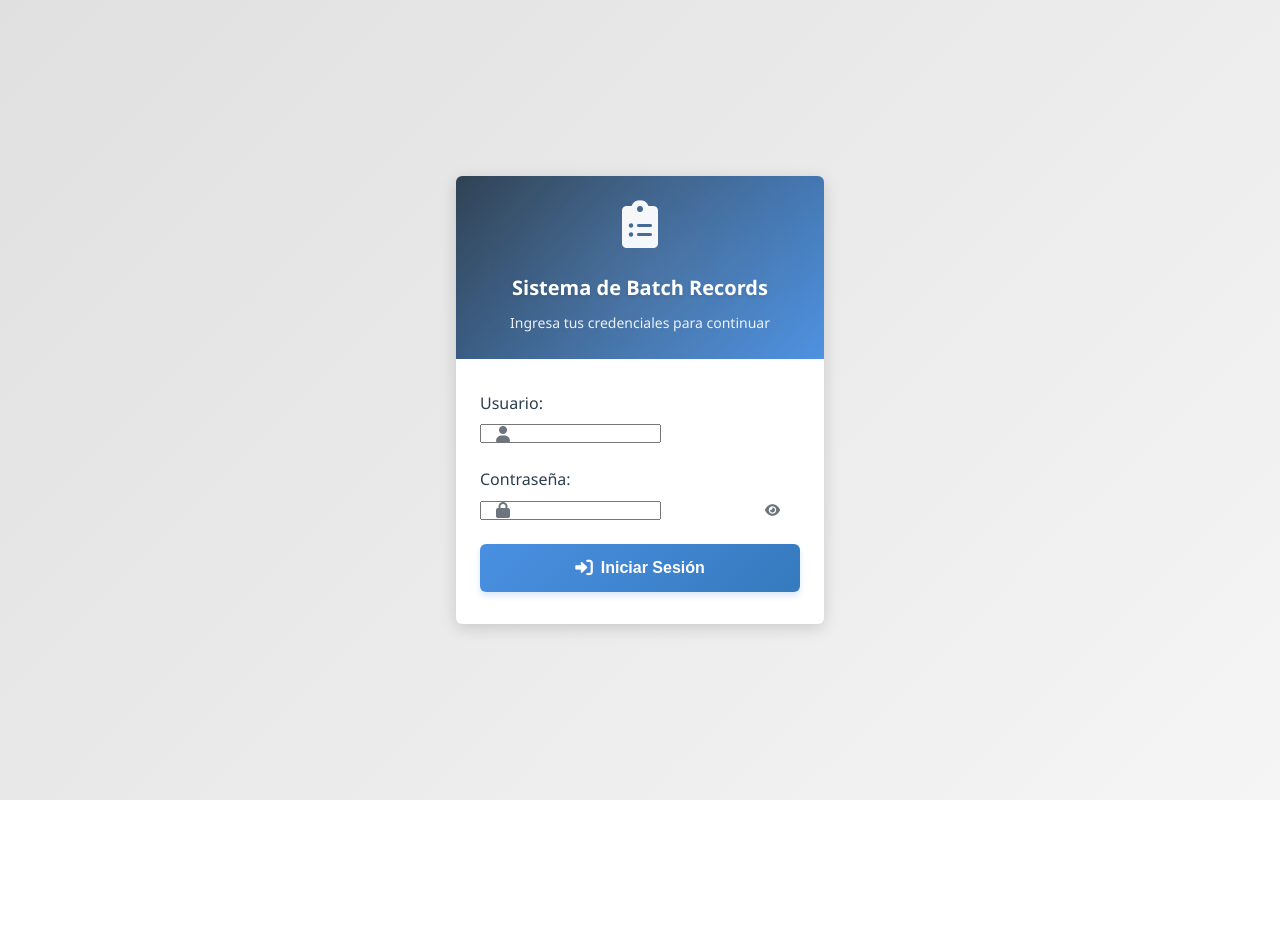
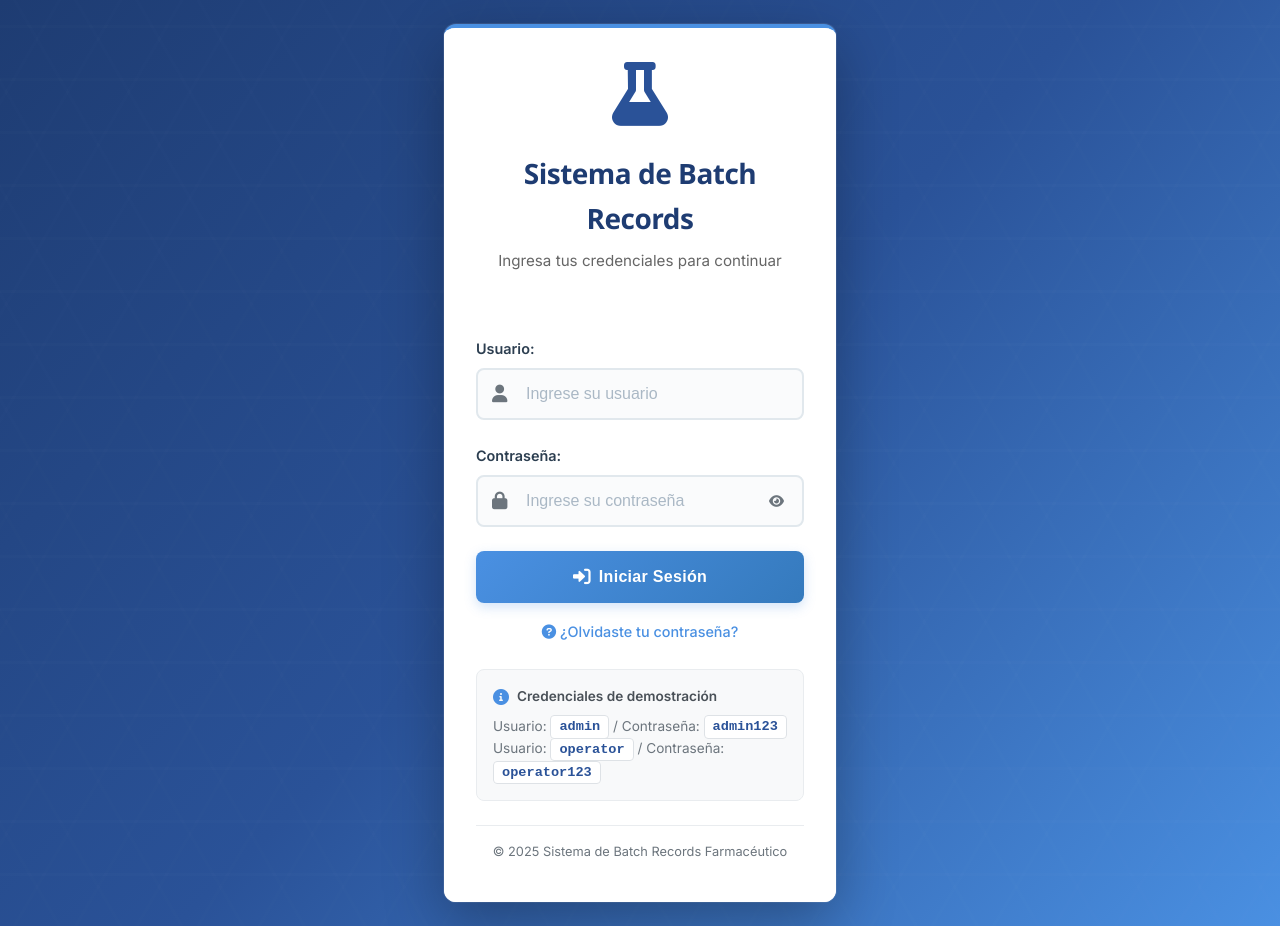
Before and after one commit to jusgad/batch-records-system, a website: page frontend/index.html in a window 1280 px wide. Before the commit the page ends 800 px from the top, so only its background shows below. Drawn offline with Linux system fonts and the light colour scheme; no server answers.

Commit message:
Cambios 2.0

```diff
--- a/frontend/index.html
+++ b/frontend/index.html
@@ -47,7 +47,7 @@
             <div class="login-container">
                 <div class="login-card">
                     <div class="login-header">
-                        <i class="fas fa-clipboard-list login-icon"></i>
+                        <i class="fas fa-flask login-icon"></i>
                         <h1>Sistema de Batch Records</h1>
                         <p>Ingresa tus credenciales para continuar</p>
                     </div>
@@ -57,7 +57,7 @@
                             <label for="username">Usuario:</label>
                             <div class="input-group">
                                 <i class="fas fa-user input-icon"></i>
-                                <input type="text" id="username" name="username" required>
+                                <input type="text" id="username" name="username" class="form-control" placeholder="Ingrese su usuario" required>
                             </div>
                         </div>
 
@@ -65,11 +65,11 @@
                             <label for="password">Contraseña:</label>
                             <div class="input-group">
                                 <i class="fas fa-lock input-icon"></i>
-                                <input type="password" id="password" name="password" required>
+                                <input type="password" id="password" name="password" class="form-control" placeholder="Ingrese su contraseña" required>
                                 <button type="button" class="password-toggle" onclick="togglePassword()">
                                     <i class="fas fa-eye"></i>
                                 </button>
-                            </div>
+            </div>
                         </div>
 
                         <button type="submit" class="login-btn">
@@ -78,6 +78,25 @@
                         </button>
 
                         <div id="login-error" class="error-message" style="display: none;"></div>
+
+                        <div class="forgot-password">
+                            <a href="#"><i class="fas fa-question-circle"></i> ¿Olvidaste tu contraseña?</a>
+                        </div>
+
+                        <div class="demo-credentials">
+                            <div class="demo-credentials-header">
+                                <i class="fas fa-info-circle"></i>
+                                <span>Credenciales de demostración</span>
+                            </div>
+                            <div class="demo-credentials-content">
+                                Usuario: <code>admin</code> / Contraseña: <code>admin123</code><br>
+                                Usuario: <code>operator</code> / Contraseña: <code>operator123</code>
+                            </div>
+                        </div>
+
+                        <div class="login-footer">
+                            <p>&copy; 2025 Sistema de Batch Records Farmacéutico</p>
+                        </div>
                     </form>
                 </div>
             </div>
--- a/frontend/styles/auth.css
+++ b/frontend/styles/auth.css
@@ -1,3 +1,6 @@
+/* Import modern font */
+@import url('https://fonts.googleapis.com/css2?family=Inter:wght@400;500;600;700&display=swap');
+
 /* Authentication styles */
 .page-container {
     min-height: 100vh;
@@ -5,6 +8,25 @@
     align-items: center;
     justify-content: center;
     transition: all 0.3s ease;
+    background: linear-gradient(135deg, #1e3c72 0%, #2a5298 50%, #4a90e2 100%);
+    position: relative;
+    overflow: hidden;
+}
+
+/* Hexagon pattern background */
+.page-container::before {
+    content: '';
+    position: absolute;
+    top: 0;
+    left: 0;
+    right: 0;
+    bottom: 0;
+    background-image:
+        repeating-linear-gradient(0deg, transparent, transparent 50px, rgba(255,255,255,.03) 50px, rgba(255,255,255,.03) 53px),
+        repeating-linear-gradient(60deg, transparent, transparent 50px, rgba(255,255,255,.02) 50px, rgba(255,255,255,.02) 53px),
+        repeating-linear-gradient(120deg, transparent, transparent 50px, rgba(255,255,255,.02) 50px, rgba(255,255,255,.02) 53px);
+    opacity: 0.4;
+    z-index: 0;
 }
 
 .page-container.active {
@@ -18,16 +40,20 @@
 /* Login container */
 .login-container {
     width: 100%;
-    max-width: 400px;
-    padding: var(--spacing-md);
+    max-width: 440px;
+    padding: var(--spacing-lg);
+    position: relative;
+    z-index: 1;
 }
 
 .login-card {
     background: white;
-    border-radius: var(--border-radius);
-    box-shadow: var(--box-shadow-lg);
+    border-radius: 12px;
+    box-shadow: 0 20px 60px rgba(0, 0, 0, 0.3), 0 0 0 1px rgba(255, 255, 255, 0.1);
     overflow: hidden;
     animation: slideInUp 0.6s ease-out;
+    border-top: 4px solid #4a90e2;
+    font-family: 'Inter', 'Segoe UI', -apple-system, BlinkMacSystemFont, sans-serif;
 }
 
 @keyframes slideInUp {
@@ -44,71 +70,60 @@
 /* Login header */
 .login-header {
     text-align: center;
-    padding: var(--spacing-xl) var(--spacing-lg) var(--spacing-lg);
-    background: linear-gradient(135deg, var(--header-bg), var(--section-title-bg));
-    color: white;
+    padding: 2.5rem 2rem 2rem;
+    background: white;
     position: relative;
-    overflow: hidden;
-}
-
-.login-header::before {
-    content: '';
-    position: absolute;
-    top: -50%;
-    right: -50%;
-    width: 200%;
-    height: 200%;
-    background: radial-gradient(circle, rgba(255,255,255,0.1) 0%, transparent 70%);
-    animation: pulse 3s ease-in-out infinite;
-}
-
-@keyframes pulse {
-    0%, 100% { transform: scale(1); opacity: 0.5; }
-    50% { transform: scale(1.1); opacity: 0.8; }
 }
 
 .login-icon {
-    font-size: 3rem;
-    margin-bottom: var(--spacing-md);
-    opacity: 0.95;
+    font-size: 4rem;
+    margin-bottom: 1.2rem;
+    color: #2a5298;
     position: relative;
     z-index: 1;
     animation: float 3s ease-in-out infinite;
+    display: inline-block;
 }
 
 @keyframes float {
     0%, 100% { transform: translateY(0px); }
-    50% { transform: translateY(-10px); }
+    50% { transform: translateY(-8px); }
 }
 
 .login-header h1 {
-    font-size: var(--font-size-xl);
+    font-size: 1.75rem;
     font-weight: 700;
-    margin-bottom: var(--spacing-sm);
+    margin-bottom: 0.5rem;
     position: relative;
     z-index: 1;
-    text-shadow: 0 2px 4px rgba(0,0,0,0.1);
+    color: #1e3c72;
+    font-family: 'Segoe UI', -apple-system, BlinkMacSystemFont, sans-serif;
+    letter-spacing: -0.5px;
 }
 
 .login-header p {
-    opacity: 0.9;
-    font-size: var(--font-size-sm);
+    color: #666;
+    font-size: 0.95rem;
     margin: 0;
+    font-weight: 400;
 }
 
 /* Login form */
 .login-form {
-    padding: var(--spacing-xl) var(--spacing-lg);
+    padding: 2rem 2rem 2.5rem;
+    background: white;
 }
 
 .login-form .form-group {
-    margin-bottom: var(--spacing-lg);
+    margin-bottom: 1.5rem;
 }
 
 .login-form label {
-    font-weight: 500;
-    color: var(--dark-color);
-    margin-bottom: var(--spacing-sm);
+    font-weight: 600;
+    color: #2c3e50;
+    margin-bottom: 0.5rem;
+    font-size: 0.9rem;
+    display: block;
 }
 
 .login-form .input-group {
@@ -118,31 +133,39 @@
 .login-form .input-group .form-control {
     padding-left: 3rem;
     padding-right: 3rem;
-    height: 48px;
-    border: 2px solid #e1e5e9;
-    border-radius: var(--border-radius);
-    font-size: var(--font-size-base);
+    height: 52px;
+    border: 2px solid #e1e8ed;
+    border-radius: 8px;
+    font-size: 1rem;
     transition: all 0.3s ease;
+    background: #fafbfc;
+}
+
+.login-form .input-group .form-control::placeholder {
+    color: #aab8c5;
+    font-weight: 400;
 }
 
 .login-form .input-group .form-control:focus {
-    border-color: var(--primary-color);
-    box-shadow: 0 0 0 0.2rem rgba(0, 123, 255, 0.15);
-    transform: translateY(-2px);
+    border-color: #4a90e2;
+    box-shadow: 0 0 0 4px rgba(74, 144, 226, 0.1);
+    background: white;
+    outline: none;
 }
 
 .login-form .input-icon {
     position: absolute;
-    left: var(--spacing-md);
+    left: 1rem;
     top: 50%;
     transform: translateY(-50%);
-    color: var(--secondary-color);
+    color: #6c757d;
     z-index: 2;
     transition: color 0.3s ease;
+    font-size: 1.1rem;
 }
 
 .login-form .input-group:focus-within .input-icon {
-    color: var(--primary-color);
+    color: #4a90e2;
 }
 
 .password-toggle {
@@ -172,23 +195,24 @@
 /* Login button */
 .login-btn {
     width: 100%;
-    height: 48px;
-    background: linear-gradient(135deg, var(--section-title-bg), var(--primary-dark));
+    height: 52px;
+    background: linear-gradient(135deg, #4a90e2 0%, #357abd 100%);
     border: none;
-    border-radius: var(--border-radius);
+    border-radius: 8px;
     color: white;
-    font-size: var(--font-size-base);
+    font-size: 1rem;
     font-weight: 600;
     cursor: pointer;
     transition: all 0.3s ease;
     display: flex;
     align-items: center;
     justify-content: center;
-    gap: var(--spacing-sm);
-    margin-top: var(--spacing-lg);
-    box-shadow: 0 4px 6px rgba(74, 144, 226, 0.2);
+    gap: 0.5rem;
+    margin-top: 1.5rem;
+    box-shadow: 0 4px 12px rgba(74, 144, 226, 0.25);
     position: relative;
     overflow: hidden;
+    letter-spacing: 0.3px;
 }
 
 .login-btn::before {
@@ -207,12 +231,12 @@
 }
 
 .login-btn:hover {
-    transform: translateY(-2px);
+    transform: scale(1.02);
     box-shadow: 0 6px 20px rgba(74, 144, 226, 0.4);
 }
 
 .login-btn:active {
-    transform: translateY(0);
+    transform: scale(0.98);
 }
 
 .login-btn:disabled {
@@ -278,22 +302,71 @@
     font-size: 1.1em;
 }
 
+/* Demo credentials badge */
+.demo-credentials {
+    background: #f8f9fa;
+    border: 1px solid #e9ecef;
+    border-radius: 8px;
+    padding: 1rem;
+    margin-top: 1.5rem;
+    font-size: 0.85rem;
+}
+
+.demo-credentials-header {
+    display: flex;
+    align-items: center;
+    gap: 0.5rem;
+    color: #495057;
+    font-weight: 600;
+    margin-bottom: 0.5rem;
+}
+
+.demo-credentials-header i {
+    color: #4a90e2;
+    font-size: 1rem;
+}
+
+.demo-credentials-content {
+    color: #6c757d;
+    line-height: 1.6;
+}
+
+.demo-credentials-content code {
+    background: white;
+    padding: 0.2rem 0.5rem;
+    border-radius: 4px;
+    color: #2a5298;
+    font-weight: 600;
+    border: 1px solid #dee2e6;
+}
+
 /* Forgot password link */
 .forgot-password {
     text-align: center;
-    margin-top: var(--spacing-lg);
+    margin-top: 1rem;
 }
 
 .forgot-password a {
-    color: var(--primary-color);
+    color: #4a90e2;
     text-decoration: none;
-    font-size: var(--font-size-sm);
-    transition: color 0.3s ease;
+    font-size: 0.9rem;
+    transition: color 0.2s ease;
+    font-weight: 500;
 }
 
 .forgot-password a:hover {
-    color: var(--primary-dark);
+    color: #357abd;
     text-decoration: underline;
+}
+
+/* Footer */
+.login-footer {
+    text-align: center;
+    margin-top: 1.5rem;
+    padding-top: 1rem;
+    border-top: 1px solid #e9ecef;
+    color: #6c757d;
+    font-size: 0.8rem;
 }
 
 /* Remember me checkbox */
@@ -336,29 +409,45 @@
 /* Responsive design */
 @media (max-width: 480px) {
     .login-container {
-        padding: var(--spacing-sm);
-        margin: var(--spacing-sm);
+        padding: 1rem;
+        margin: 0;
     }
 
     .login-card {
-        border-radius: var(--border-radius);
-        box-shadow: var(--box-shadow);
+        border-radius: 8px;
     }
 
     .login-header {
-        padding: var(--spacing-lg) var(--spacing-md);
+        padding: 2rem 1.5rem 1.5rem;
     }
 
     .login-form {
-        padding: var(--spacing-lg) var(--spacing-md);
+        padding: 1.5rem 1.5rem 2rem;
     }
 
     .login-icon {
-        font-size: 2.5rem;
+        font-size: 3rem;
     }
 
     .login-header h1 {
-        font-size: var(--font-size-lg);
+        font-size: 1.4rem;
+    }
+
+    .login-header p {
+        font-size: 0.85rem;
+    }
+
+    .login-form .input-group .form-control {
+        height: 48px;
+    }
+
+    .login-btn {
+        height: 48px;
+    }
+
+    .demo-credentials {
+        font-size: 0.8rem;
+        padding: 0.8rem;
     }
 }
 
```
